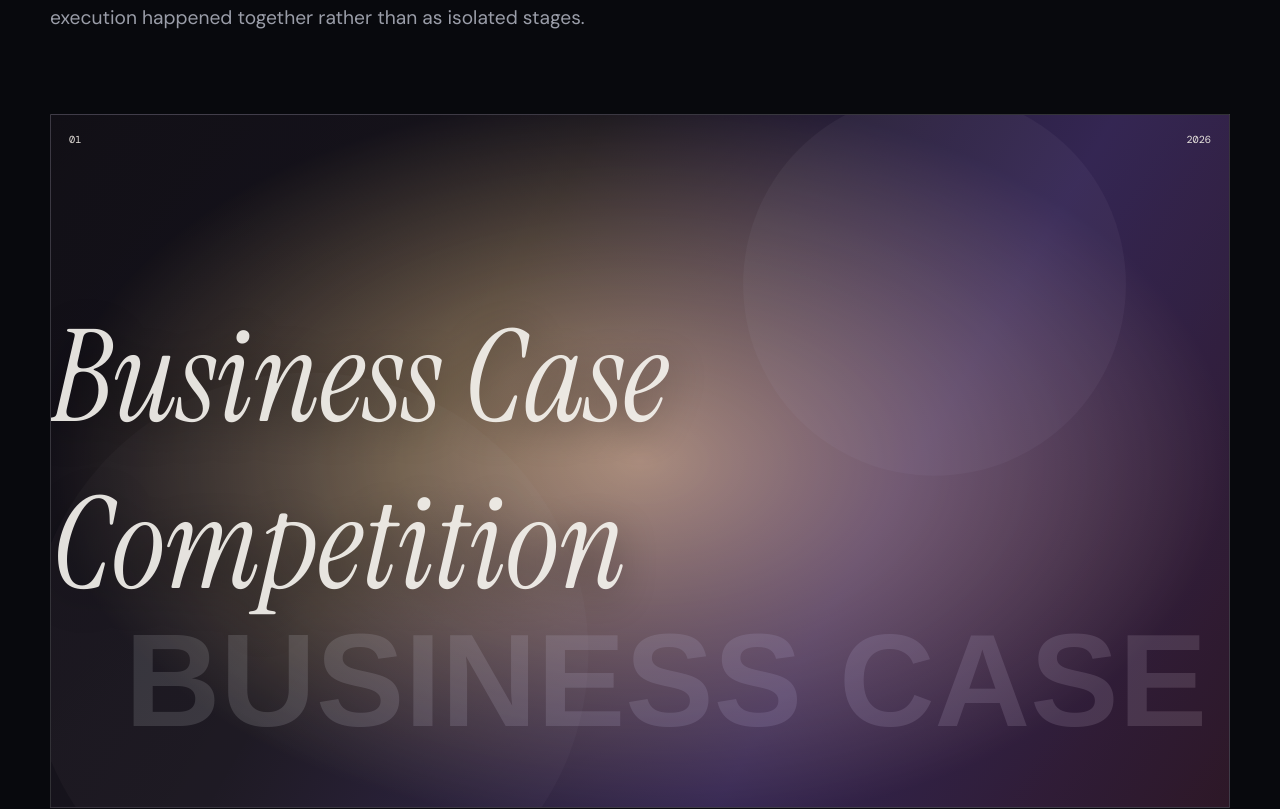
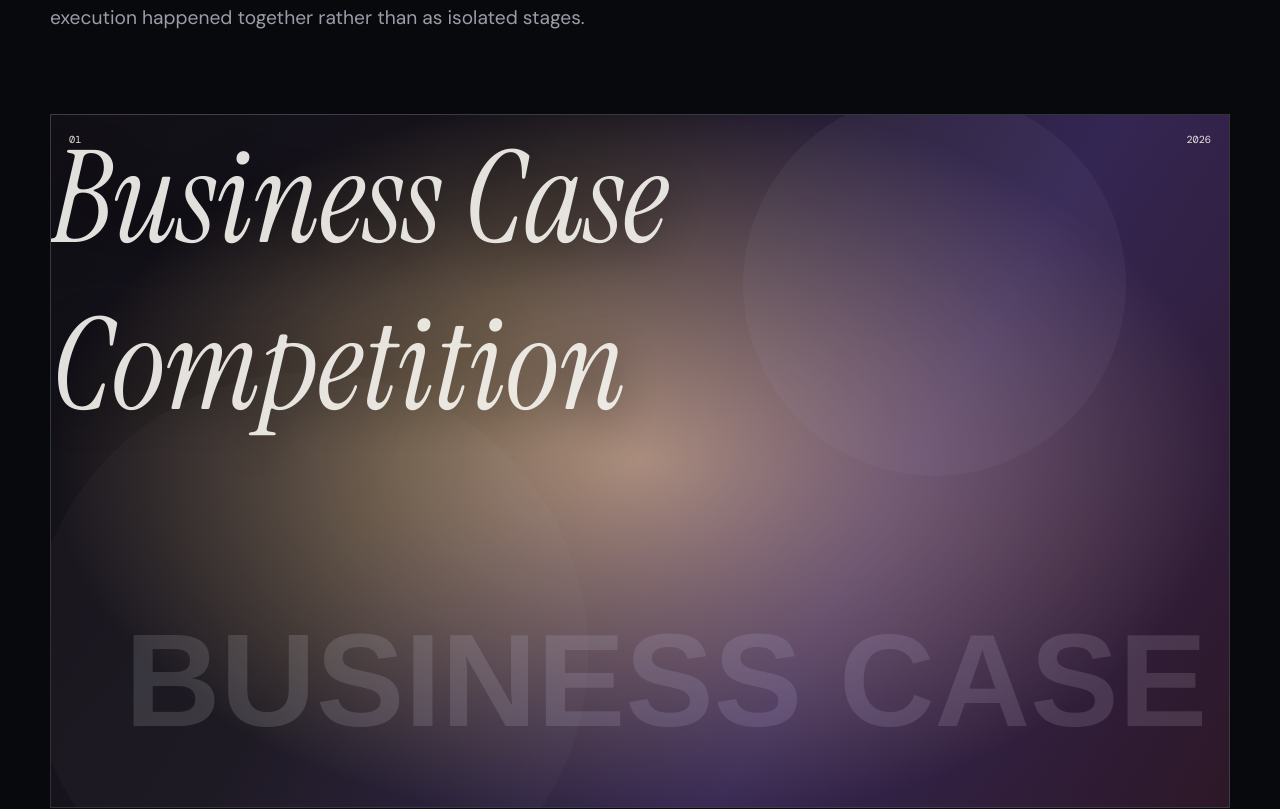
Before and after one commit to Faizzaldii/faiz-portfolio, a React (Vite) app: page /work/business-case in a window 1280 px wide. Shown: the part 526-1335 px from the top of the page. Built offline with nearby package versions, Linux system fonts and the light colour scheme.

Commit message:
Fix project image paths

```diff
--- a/src/components/Visual.jsx
+++ b/src/components/Visual.jsx
@@ -1,11 +1,18 @@
 export default function Visual({ project, className = '' }) {
+  const imageUrl = `${import.meta.env.BASE_URL}${project.image.replace(/^\//, '')}`
+
   return (
     <div className={`project-visual visual-${project.fallback || 'default'} ${className}`}>
-      <div className="visual-image" style={{ backgroundImage: `url(${project.image})` }} />
-      <div className="visual-overlay" />
-      <div className="project-number">{project.number || '01'}</div>
-      <div className="project-year">{project.year}</div>
-      <div className="project-placeholder">{project.title}</div>
+      <div
+        className="visual-image"
+        style={{ backgroundImage: `url(${imageUrl})` }}
+      />
+
+      <div className="visual-overlay">
+        <div className="project-number">{project.number || '01'}</div>
+        <div className="project-year">{project.year}</div>
+        <div className="project-placeholder">{project.title}</div>
+      </div>
     </div>
   )
 }
```
